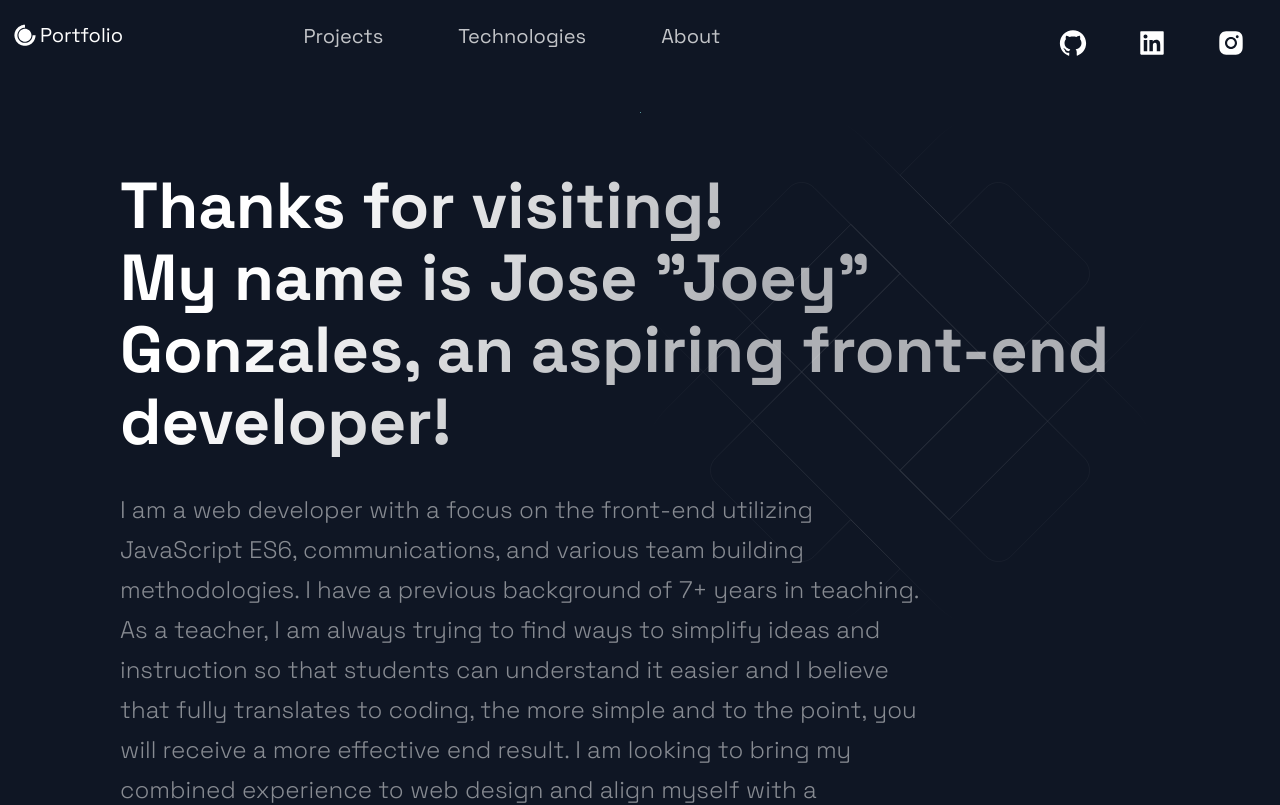
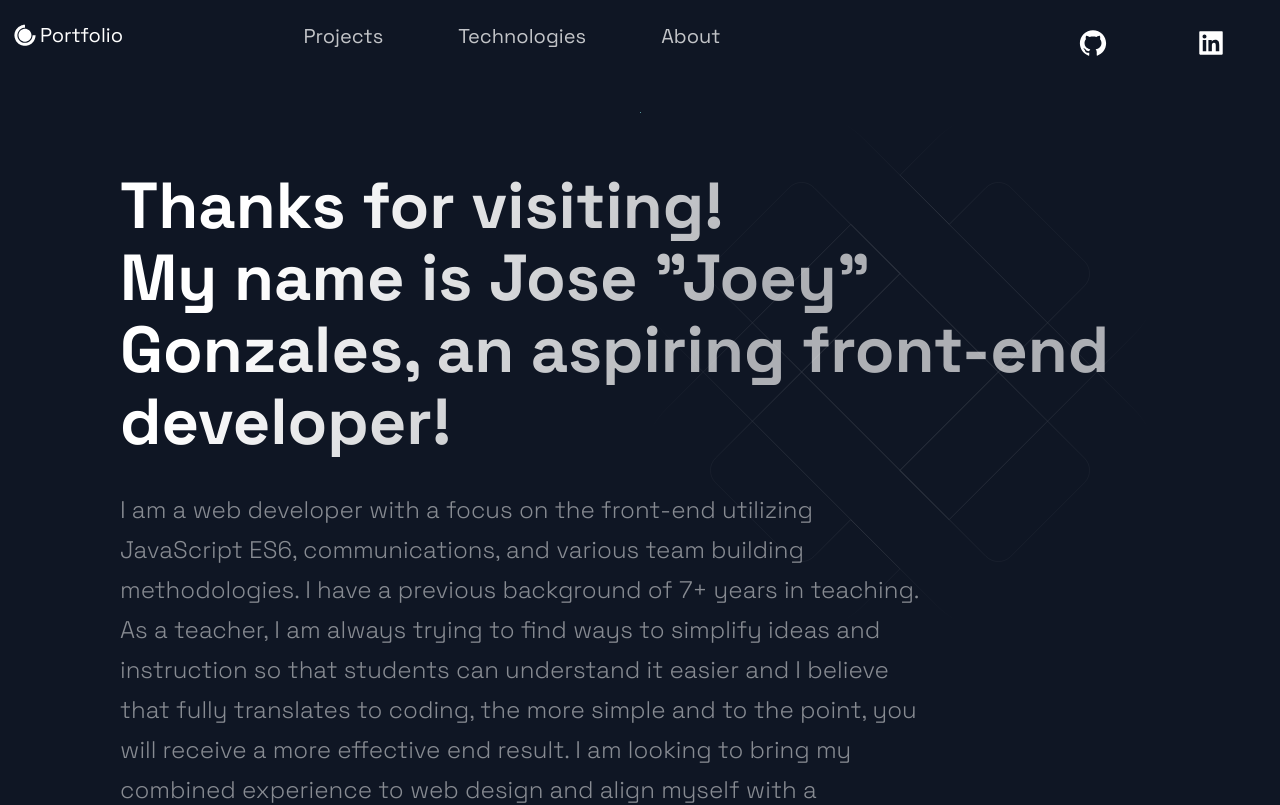
Before and after one commit to joeygonzzzz/portfolio_website-STARTER, a Next.js app: page / in a window 1280 px wide. Shown: the top 805 px of the page. Built offline with nearby package versions, Linux system fonts and the light colour scheme.

Commit message:
updated social icons and footer

```diff
--- a/src/components/Footer/Footer.js
+++ b/src/components/Footer/Footer.js
@@ -28,9 +28,6 @@
           <SocialIcons href="https://linkedin.com">
             <AiFillLinkedin size="3rem" />
           </SocialIcons>
-          <SocialIcons href="https://instagram.com">
-            <AiFillInstagram size="3rem" />
-          </SocialIcons>
         </SocialContainer>
       </SocialIconsContainer>
     </FooterWrapper>
--- a/src/components/Header/Header.js
+++ b/src/components/Header/Header.js
@@ -38,9 +38,6 @@
     <SocialIcons href="https://linkedin.com">
       <AiFillLinkedin size="3rem" />
     </SocialIcons>
-    <SocialIcons href="https://instagram.com">
-      <AiFillInstagram size="3rem" />
-    </SocialIcons>
   </Div3>
 </Container>
 );
```
